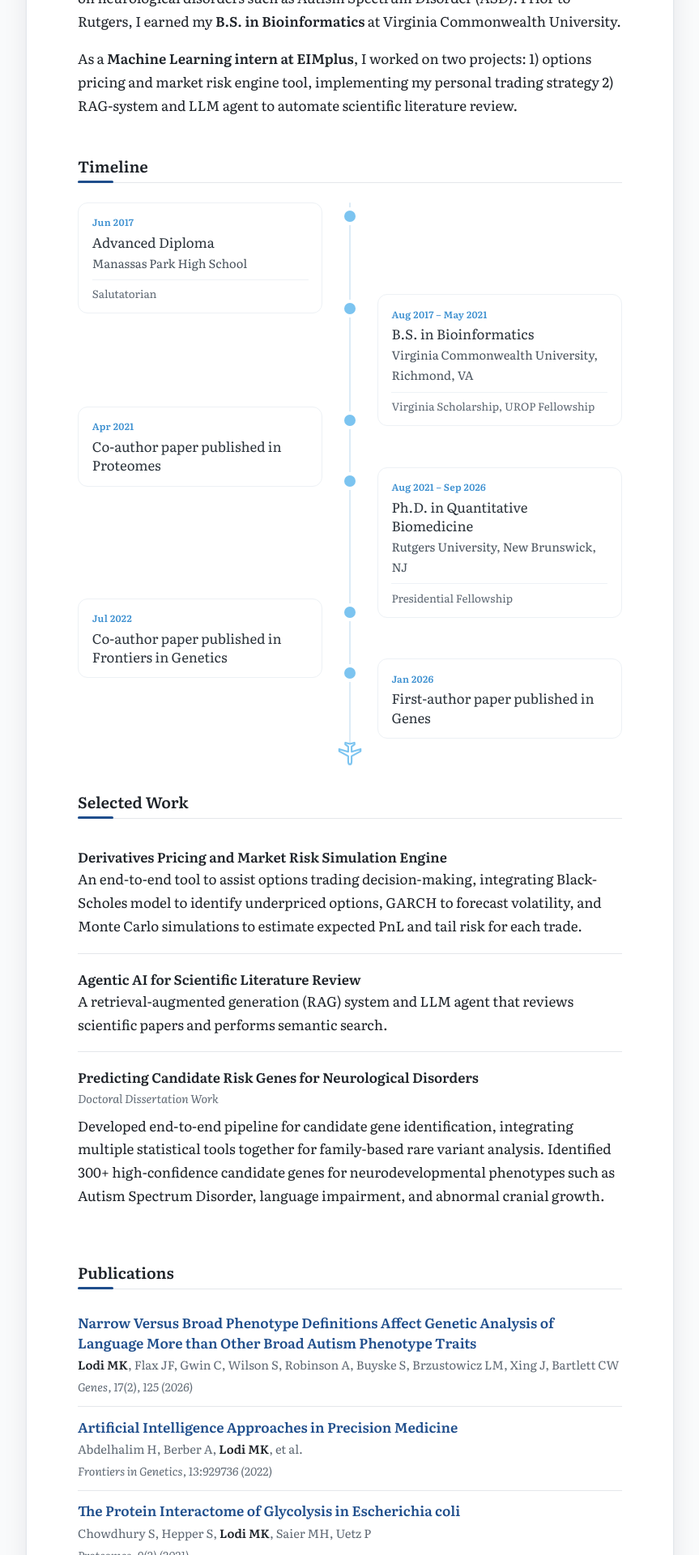
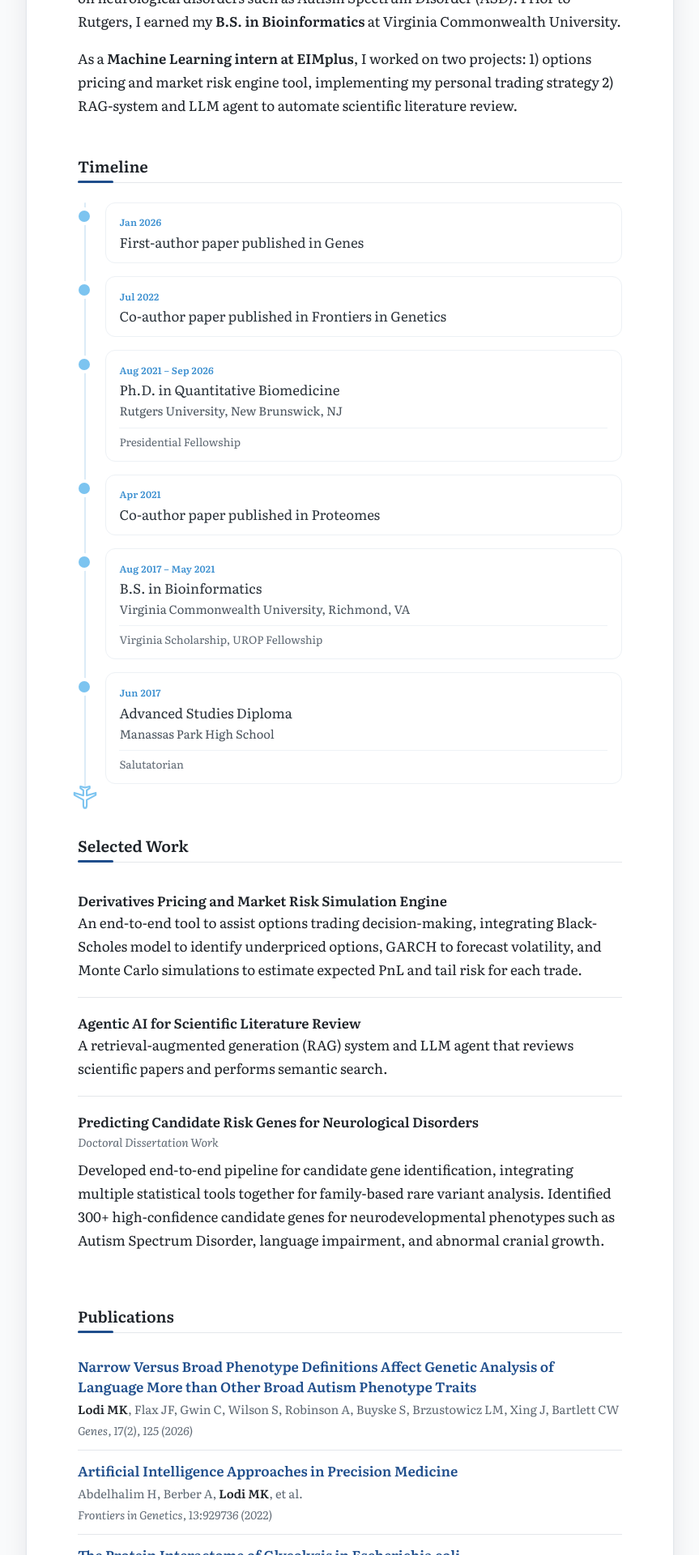
Before and after one commit to mklodi1/mklodi1.github.io, a Jekyll site: the page built from index.html, in a window 1280 px wide. Shown: the part 492-2412 px from the top of the page at 81% size, without its empty margins (208-1071 px from the left). Built offline with Jekyll 4.4.1, drawn with Linux system fonts in a browser that asks for light colours.

Commit message:
Timeline: newest first, single straight line, logo slots revealed by the plane
Co-Authored-By: Claude Opus 5.5 <noreply@anthropic.com>
Claude-Session: https://claude.ai/code/session_018B7yRm4wV88UDqtVSP6gVK

```diff
--- a/assets/css/style.css
+++ b/assets/css/style.css
@@ -571,3 +571,30 @@ body { border-top: 6px solid var(--link); }
 .journey-place { margin: .15rem 0 0 !important; font-size: .92rem; color: #4A545E; }
 .journey-meta { margin-top: .45rem !important; padding-top: .45rem; border-top: 1px solid #EEF2F6; font-size: .84rem; }
 .journey-card { display: block; }
+
+/* one straight line on every screen size: the track on the left, cards to its right */
+.journey::before { left: 8px; margin-left: 0; }
+.journey-item, .journey-item:nth-child(odd), .journey-item:nth-child(even) {
+  width: auto; margin-left: 0; margin-top: 0; padding: 0 0 1rem 2.1rem; text-align: left;
+}
+.journey-dot, .journey-item:nth-child(odd) .journey-dot, .journey-item:nth-child(even) .journey-dot { left: 1px; right: auto; }
+.journey-animate .journey-plane { left: 9px; }
+@media (min-width: 601px) { .journey-item + .journey-item { margin-top: 0; } }
+
+/* dots fill and school logos appear as the plane reaches each card */
+.journey-item.in .journey-dot { background: #fff; }
+.journey-item.reached .journey-dot, .journey:not(.journey-animate) .journey-dot { background: var(--tl); }
+.journey-card { position: relative; }
+.journey-card:has(.journey-logo) { padding-right: 5rem; }
+.journey-logo {
+  position: absolute; right: 1rem; top: 50%; width: 52px; height: 52px; object-fit: contain;
+  transform: translateY(-50%); opacity: 1;
+}
+@media (prefers-reduced-motion: no-preference) {
+  .journey-animate .journey-logo { opacity: 0; transform: translateY(-50%) scale(.6); transition: opacity .45s ease, transform .5s cubic-bezier(.3, 1.5, .5, 1); }
+  .journey-animate .reached .journey-logo { opacity: 1; transform: translateY(-50%) scale(1); }
+}
+@media (max-width: 600px) {
+  .journey-card:has(.journey-logo) { padding-right: 4rem; }
+  .journey-logo { width: 40px; height: 40px; right: .75rem; }
+}
--- a/index.html
+++ b/index.html
@@ -28,6 +28,7 @@ layout: default
       <li class="journey-item journey-{{ j.kind | default: 'life' }}">
         <span class="journey-dot" aria-hidden="true"></span>
         <div class="journey-card">
+          {% if j.logo %}{% assign logo_file = site.static_files | where: "path", j.logo | first %}{% if logo_file %}<img class="journey-logo" src="{{ j.logo | relative_url }}" alt="" loading="lazy">{% endif %}{% endif %}
           <p class="journey-when">{{ j.when }}</p>
           <p class="journey-title">{{ j.title }}</p>
           {% if j.place %}<p class="journey-place">{{ j.place }}</p>{% endif %}
@@ -54,6 +55,10 @@ layout: default
         var p = Math.max(0, Math.min(1, (vh * 0.7 - r.top) / r.height));
         list.style.setProperty('--fill', (p * 100).toFixed(1) + '%');
         if (plane) { plane.classList.toggle('up', p < lastP - 0.0005); lastP = p; }
+        var y = p * r.height;
+        Array.prototype.forEach.call(list.querySelectorAll('.journey-item'), function (li) {
+          li.classList.toggle('reached', y >= li.offsetTop + 8);
+        });
       }
       window.addEventListener('scroll', fill, { passive: true }); window.addEventListener('resize', fill); fill();
     })();
```
Also changed, not shown: _data/journey.yml (+23 -19 lines).
